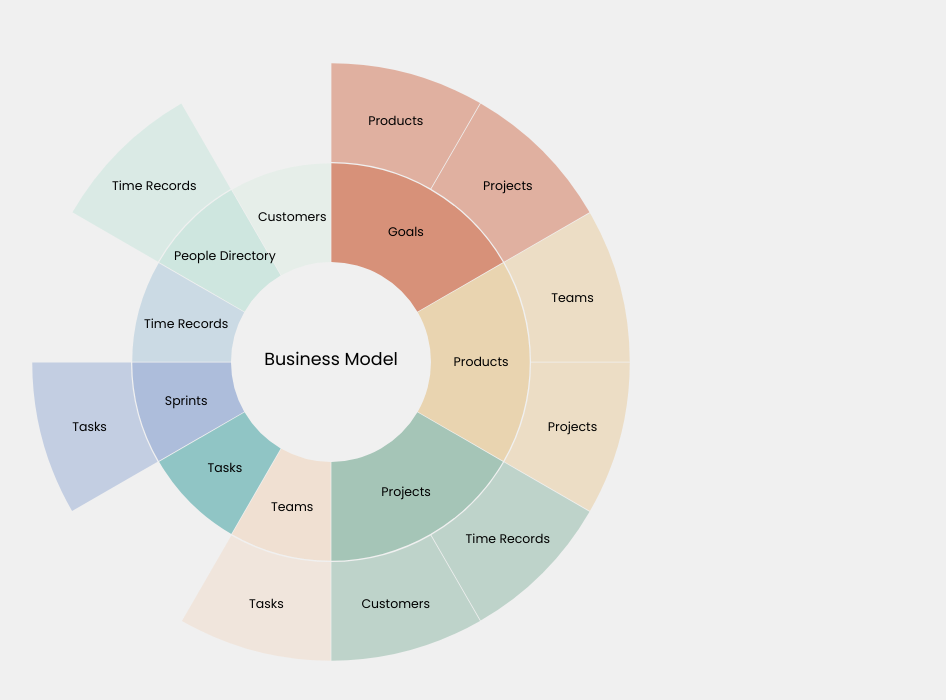
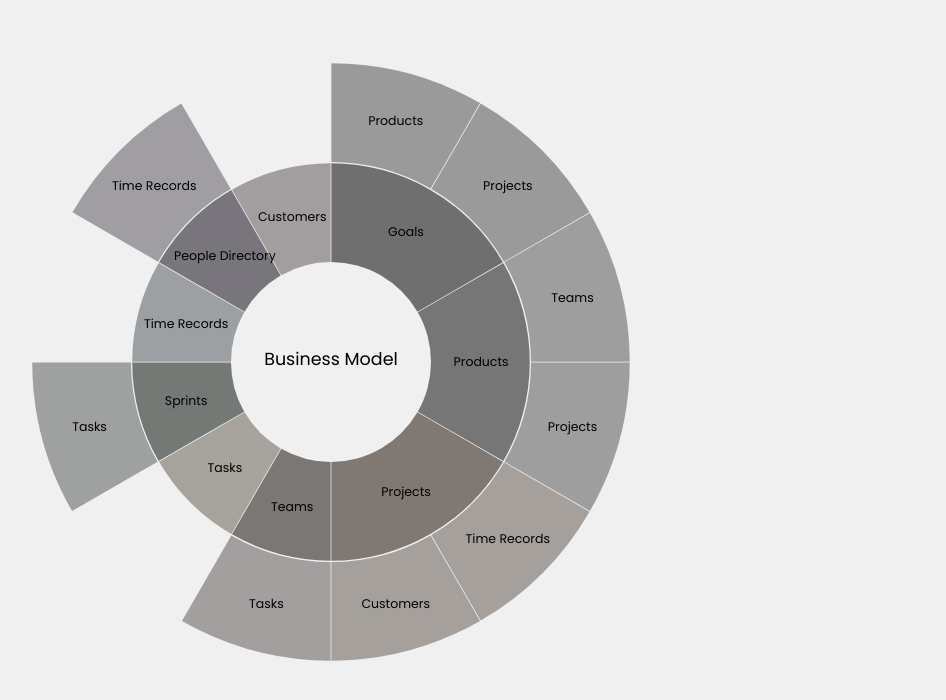
Before and after one commit to hbtucker/Notion-Canvas-Structure, a plain HTML site: page index.html in a window 1280 px wide. Shown: the part 38-738 px from the top of the page, without its empty margins (309-1255 px from the left). Drawn offline with nearby package versions, Linux system fonts and the light colour scheme.

Commit message:
Update index.html

```diff
--- a/index.html
+++ b/index.html
@@ -94,21 +94,31 @@
     const height = width;
     const radius = width / 8;
 
-    const richerColors = [
-        "#c7522a",
-        "#e5c185",
-        "#f1d5bf",
-        "#74a892",
-        "#008585",
-        "#809bce",
-        "#95b8d1",
-        "#b8e0d4",
-        "#d6eadf",
+    const notionColors = [
+        "#191919",
+        "#252525",
+        "#2E2724",
+        "#36291F",
+        "#372E20",
+        "#242B26",
+        "#1F282D",
+        "#2A2430",
+        "#2E2328",
+        "#332523",
+ //       "#c7522a",
+ //       "#e5c185",
+ //       "#f1d5bf",
+ //       "#74a892",
+ //       "#008585",
+//      "#809bce",
+//        "#95b8d1",
+//        "#b8e0d4",
+//        "#d6eadf",
     ];
 
     const color = d3.scaleOrdinal()
         .domain(data.children.map(d => d.name))
-        .range(richerColors);
+        .range(notionColors);
 
     const partition = data => {
         const root = d3.hierarchy(data)
```
